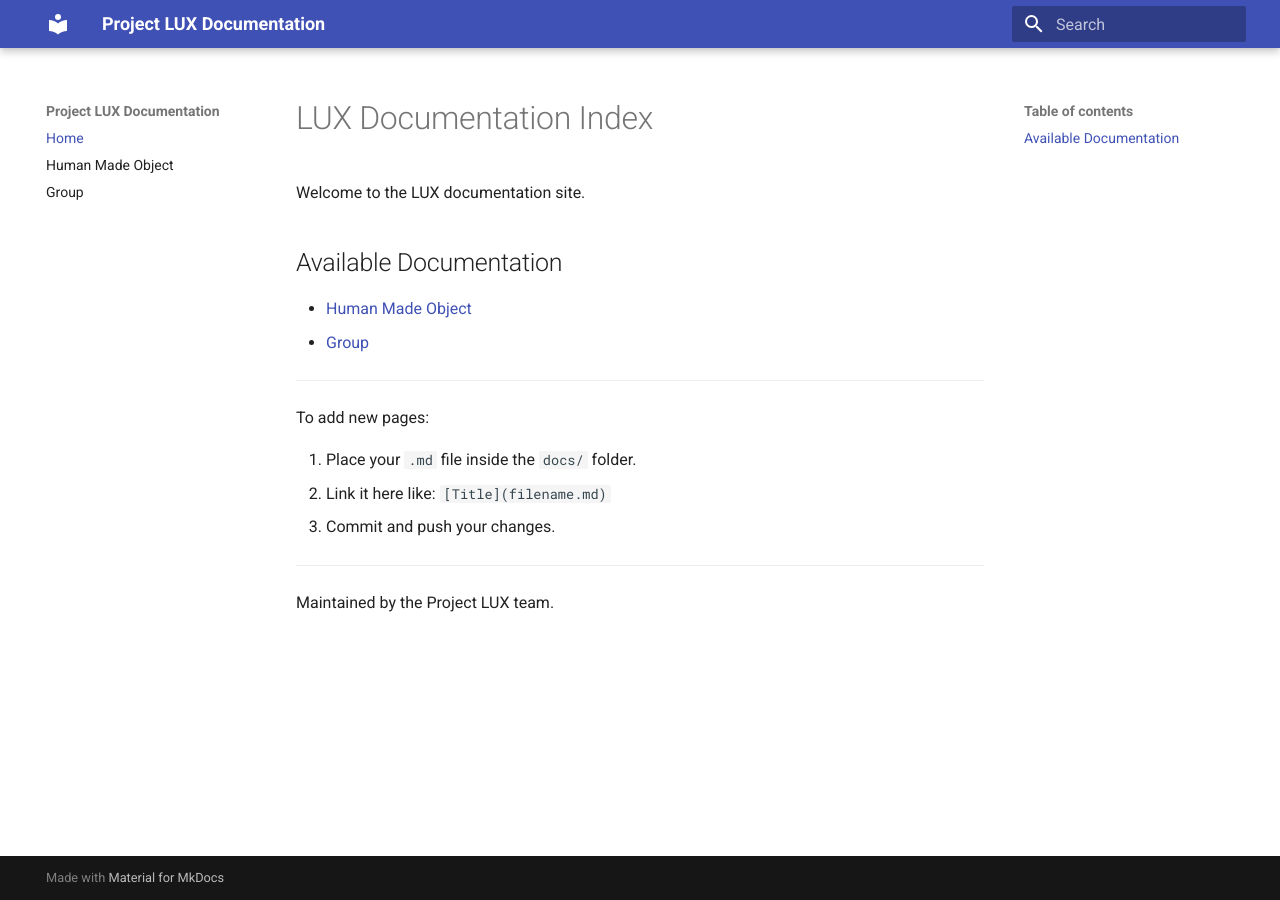
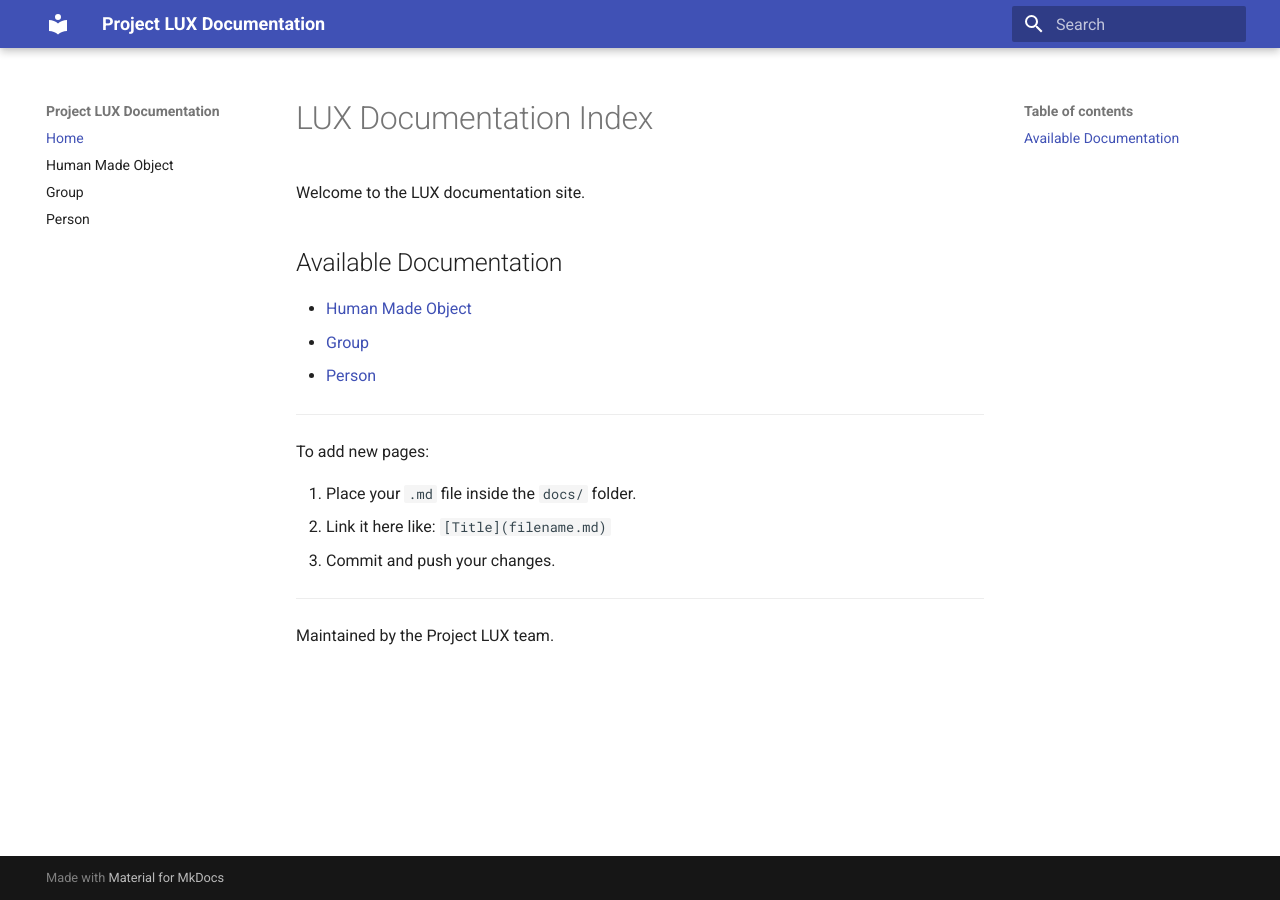
Before and after one commit to project-lux/documentation, an MkDocs documentation site: the page built from docs/index.md, in a window 1280 px wide. Built offline with MkDocs 1.6.1 and Material for MkDocs 9.7.7, drawn with Linux system fonts in a browser that asks for light colours.

Commit message:
person to nav

```diff
--- a/docs/index.md
+++ b/docs/index.md
@@ -6,7 +6,7 @@ Welcome to the LUX documentation site.
 
 * [Human Made Object](hmo.md)
 * [Group](group.md)
-
+* [Person](person.md)
 
 ---
 
--- a/mkdocs.yaml
+++ b/mkdocs.yaml
@@ -8,6 +8,7 @@ nav:
   - Home: index.md
   - Human Made Object: hmo.md
   - Group: group.md
+  - Person: person.md
 
 # Optional: Make URLs cleaner
 use_directory_urls: true
```
